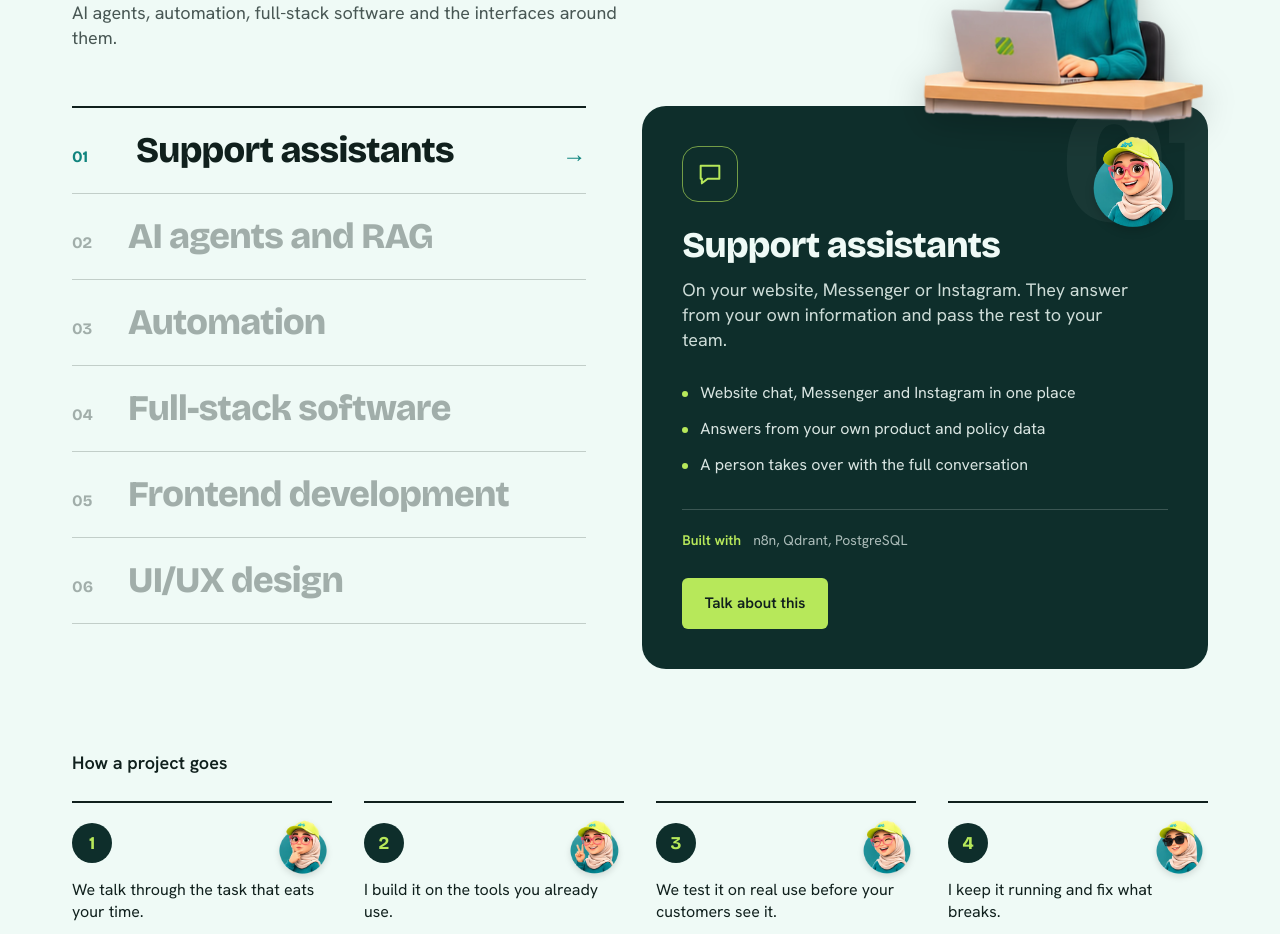
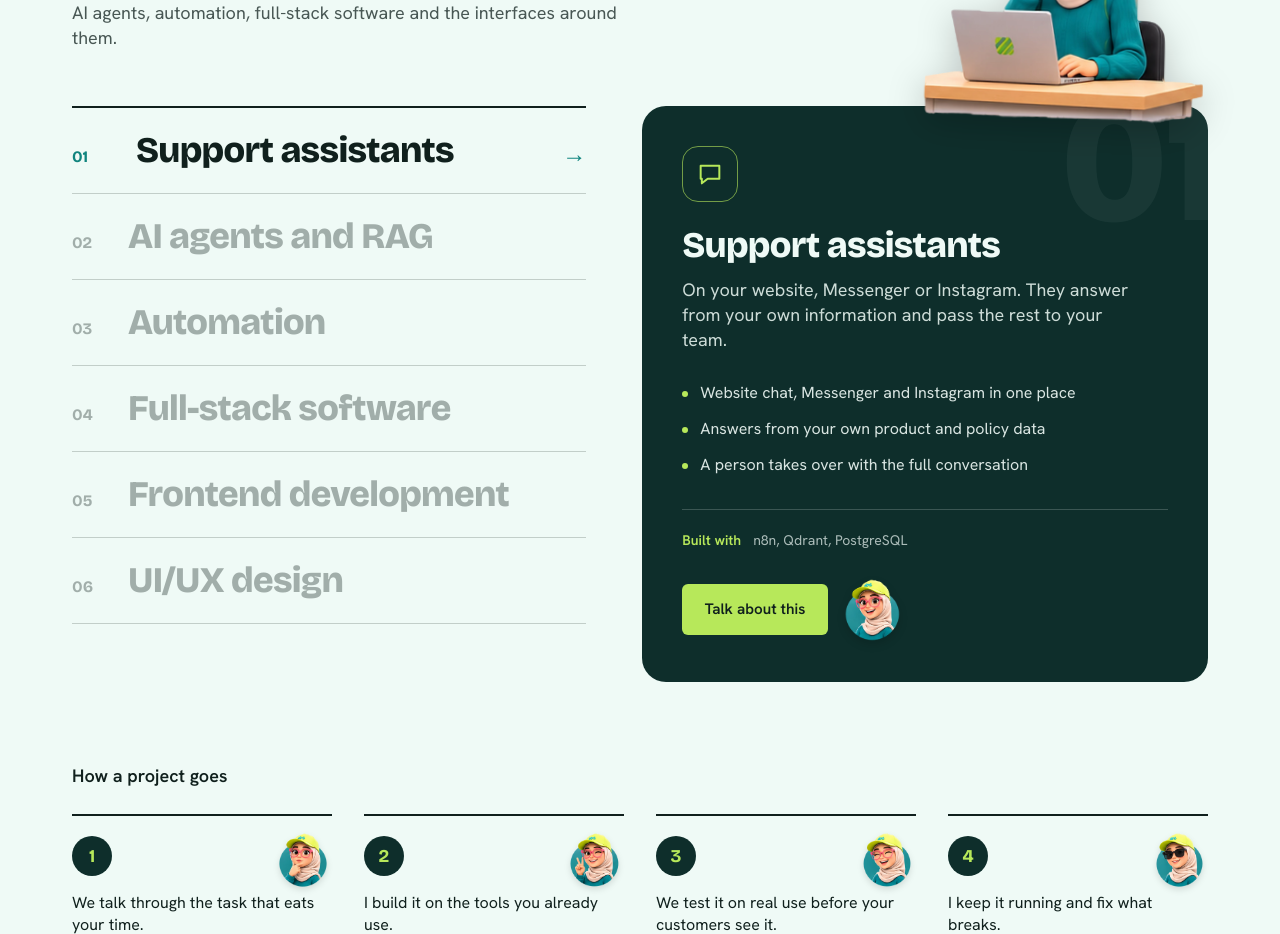
Before and after one commit to Umma-Habiba-Tuly/tuly-portfolio, a Next.js app: page / in a window 1280 px wide. Shown: the part 4060-4994 px from the top of the page. Built offline with nearby package versions, Linux system fonts and the light colour scheme.

Commit message:
Services: move avatar badge next to the Talk about this button
Co-Authored-By: Claude Sonnet 5.5 <noreply@anthropic.com>

```diff
--- a/components/ServicesExplorer.tsx
+++ b/components/ServicesExplorer.tsx
@@ -104,16 +104,6 @@ export default function ServicesExplorer() {
           {String(active + 1).padStart(2, "0")}
         </span>
 
-        <Image
-          key={`b-${active}`}
-          src={`/images/tuly/${BADGES[active % BADGES.length]}.webp`}
-          alt=""
-          width={120}
-          height={135}
-          unoptimized
-          className="anim-pop absolute right-5 top-5 h-20 w-auto drop-shadow-lg sm:right-8 sm:top-7 sm:h-24"
-        />
-
         <div key={active} className="anim-rise relative" style={{ animationDuration: "0.5s" }}>
           <span className="flex h-14 w-14 items-center justify-center rounded-2xl border border-accent/60 text-accent">
             <svg
@@ -147,9 +137,20 @@ export default function ServicesExplorer() {
             {s.stack}
           </p>
 
-          <a href="#contact" className="btn btn-accent mt-7">
-            Talk about this
-          </a>
+          <div className="mt-7 flex items-center gap-4">
+            <a href="#contact" className="btn btn-accent">
+              Talk about this
+            </a>
+            <Image
+              key={`b-${active}`}
+              src={`/images/tuly/${BADGES[active % BADGES.length]}.webp`}
+              alt=""
+              width={120}
+              height={135}
+              unoptimized
+              className="anim-pop h-16 w-auto drop-shadow-lg"
+            />
+          </div>
         </div>
       </div>
     </div>
```
